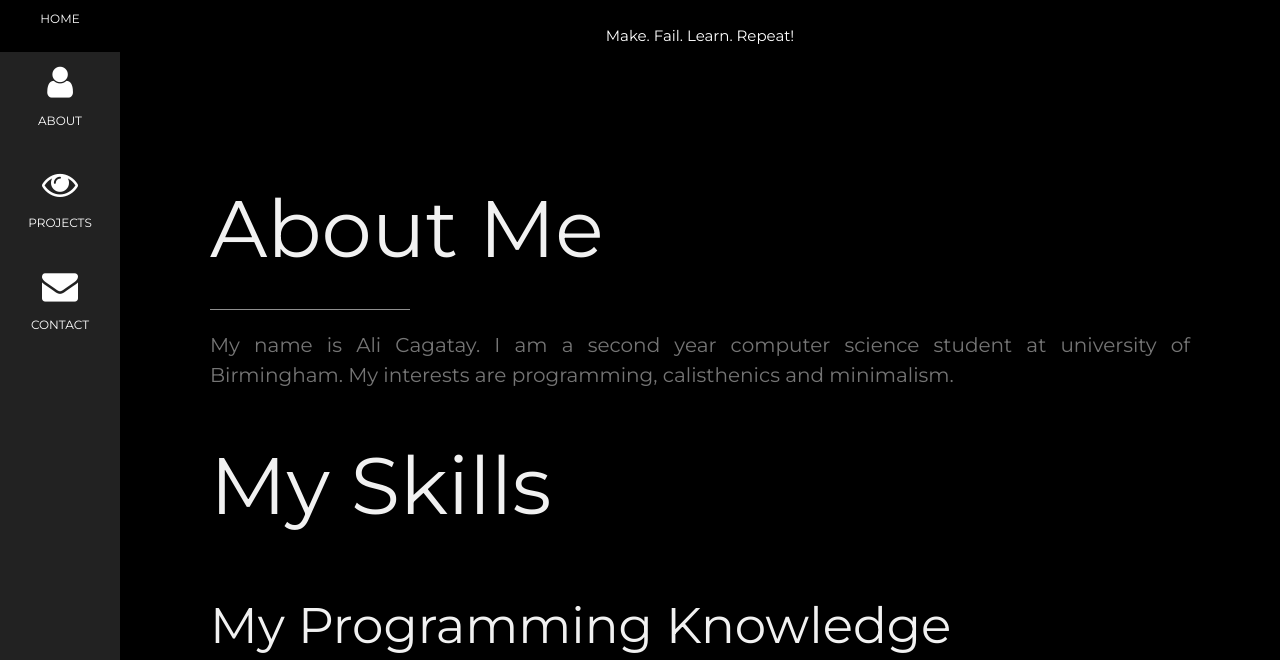
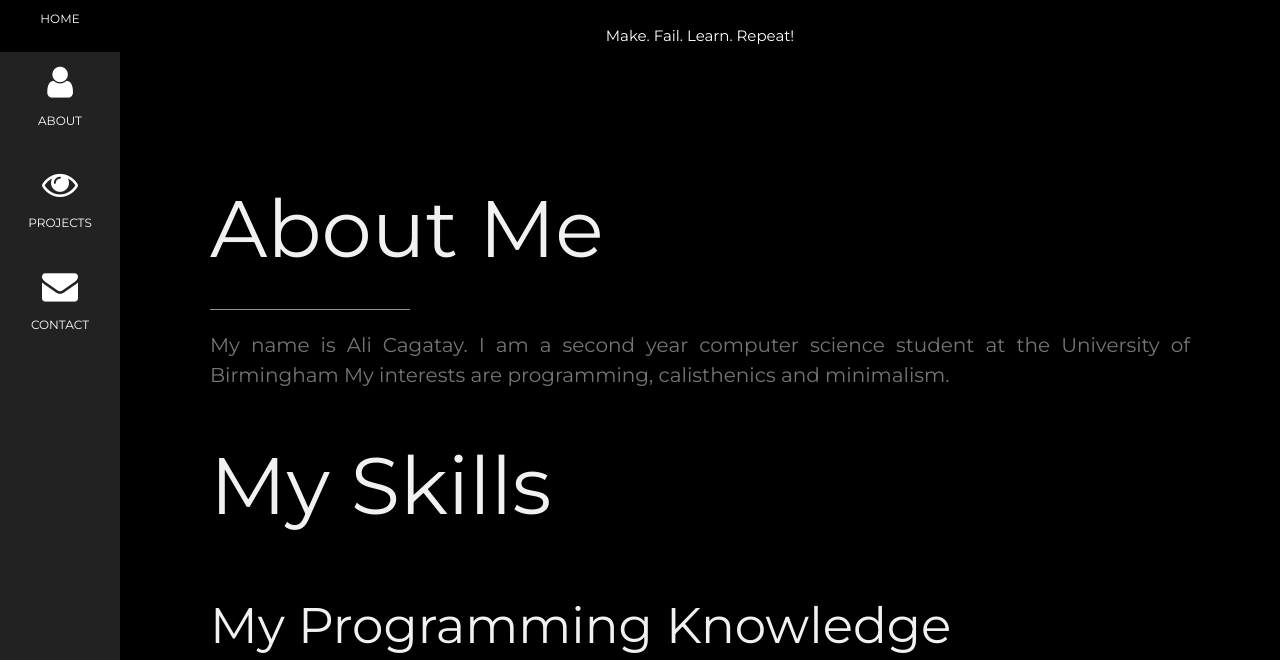
Before and after one commit to alicagatay/alicagatay.github.io, a plain HTML site: page index.html in a window 1280 px wide. Shown: the part 140-800 px from the top of the page. Drawn offline with nearby package versions, Linux system fonts and the light colour scheme.

Commit message:
Made a small fix

```diff
--- a/index.html
+++ b/index.html
@@ -81,7 +81,7 @@
         <h1 style="font-size: 80px" class="w3-text-light-grey">About Me</h1>
         <hr style="width:200px" class="w3-opacity">
         <p style="font-size: 20px">
-            My name is Ali Cagatay. I am a second year computer science student at university of Birmingham.
+            My name is Ali Cagatay. I am a second year computer science student at the University of Birmingham
             My interests are programming, calisthenics and minimalism.
         </p>
         <h1 style="font-size: 80px" class="w3-padding-16 w3-text-light-grey">My Skills</h1>
```
